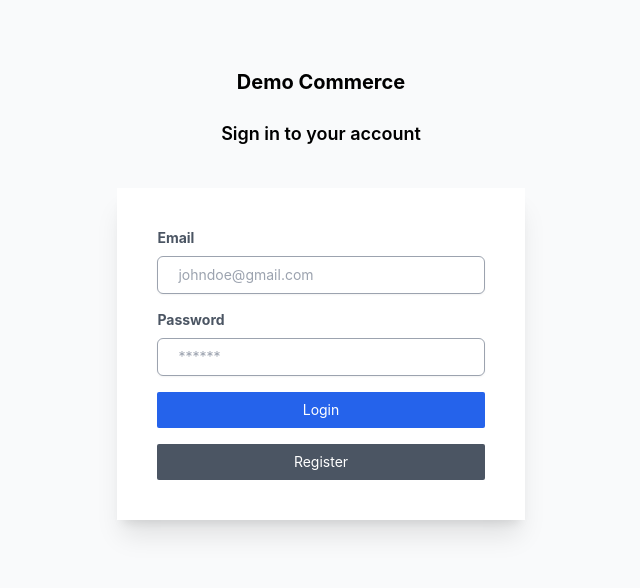
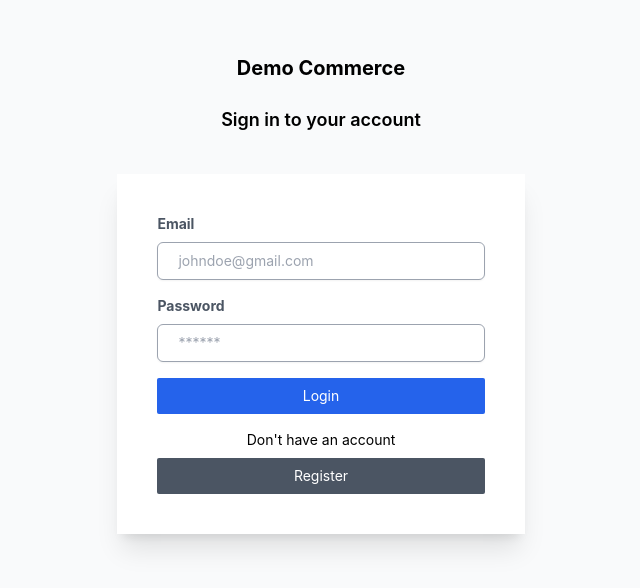
Before and after one commit to code-monarch/demo-commerce, a React (Vite) app: page /login in a window 1280 px wide. Shown: the part 106-694 px from the top of the page, without its empty margins (319-959 px from the left). Built offline with nearby package versions, Linux system fonts and the light colour scheme.

Commit message:
fix: Add Register link below Login form

```diff
--- a/src/pages/Login.tsx
+++ b/src/pages/Login.tsx
@@ -88,12 +88,15 @@ const Login = () => {
           >
             Login
           </button>
+          <div className="w-full flex flex-col items-center space-y-[8px]">
+            <span className="text-center text-black">Don't have an account</span>
             <button
               className='bg-gray-600 w-full py-2 px-3 text-white rounded-sm'
               onClick={() => navigate(`${REGISTER_PAGE}`)}
             >
               Register
             </button>
+          </div>
         </form>
       </div>
     </div>
```
Lines whose indentation alone changed are shown as unchanged.
